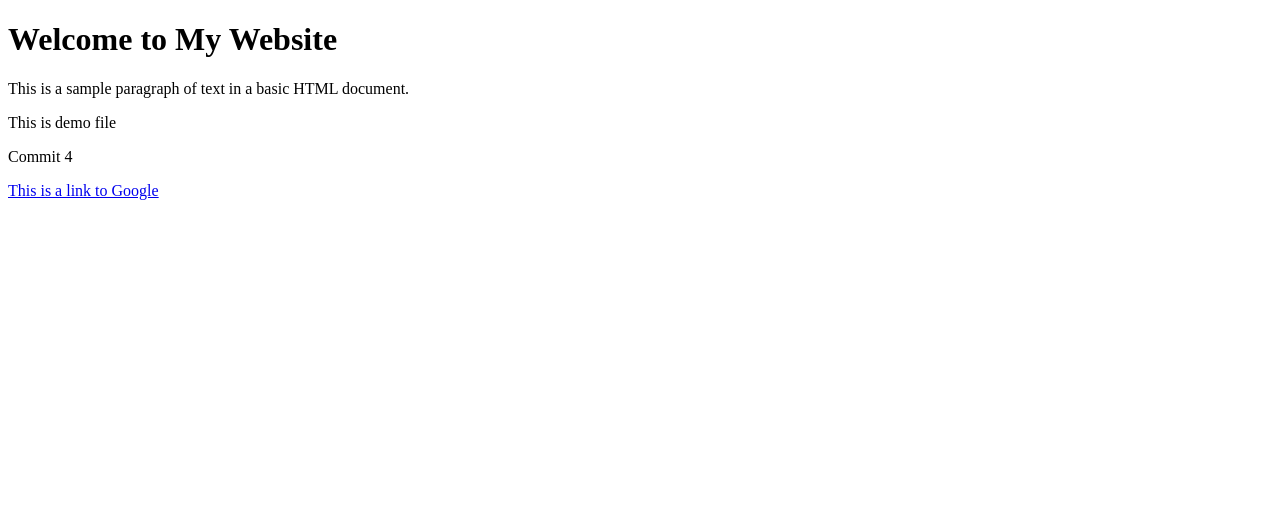
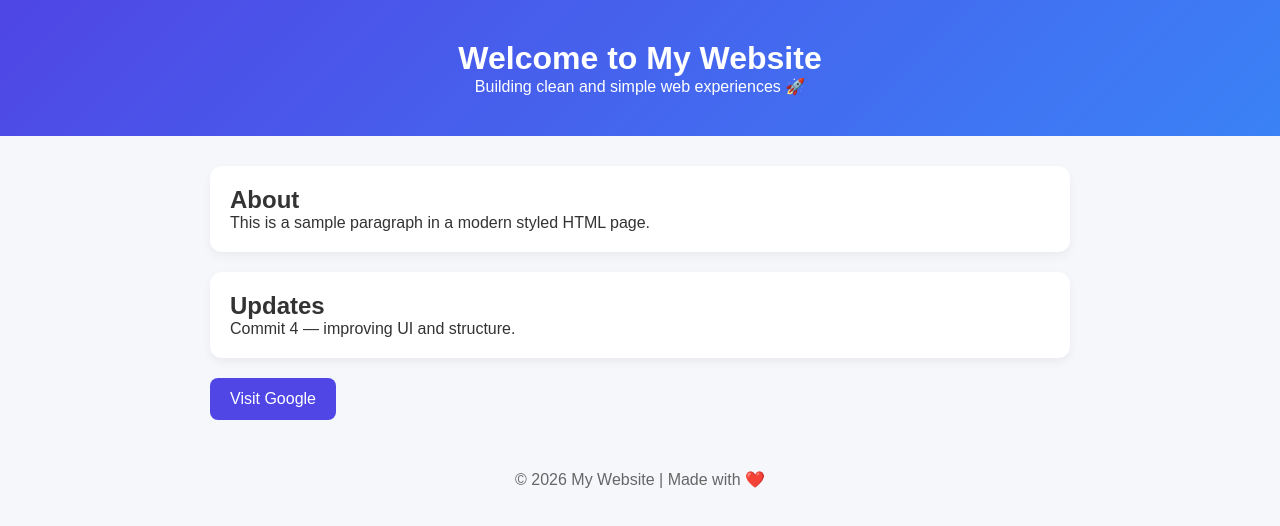
Before and after one commit to kunwarabhi7/git, a plain HTML site: page index.html in a window 1280 px wide. Drawn offline with Linux system fonts and the light colour scheme.

Commit message:
added styles

```diff
--- a/index.html
+++ b/index.html
@@ -3,16 +3,37 @@
 <head>
     <meta charset="UTF-8">
     <meta name="viewport" content="width=device-width, initial-scale=1.0">
-    <title>Git Sample Page</title>
+    <title>My Modern Website</title>
+
+    <!-- CSS Link -->
+    <link rel="stylesheet" href="style.css">
 </head>
 <body>
 
-    <h1>Welcome to My Website</h1>
-    <p>This is a sample paragraph of text in a basic HTML document.</p>
-    <p>This is demo file</p>
-    <p>Commit 4</p>
+    <header class="header">
+        <h1>Welcome to My Website</h1>
+        <p>Building clean and simple web experiences 🚀</p>
+    </header>
 
-    <a href="https://google.com">This is a link to Google</a>
+    <main class="container">
+        <section class="card">
+            <h2>About</h2>
+            <p>This is a sample paragraph in a modern styled HTML page.</p>
+        </section>
+
+        <section class="card">
+            <h2>Updates</h2>
+            <p>Commit 4 — improving UI and structure.</p>
+        </section>
+
+        <a class="btn" href="https://google.com" target="_blank">
+            Visit Google
+        </a>
+    </main>
+
+    <footer class="footer">
+        <p>© 2026 My Website | Made with ❤️</p>
+    </footer>
 
 </body>
 </html>
--- /dev/null
+++ b/style.css
@@ -0,0 +1,60 @@
+/* Reset */
+* {
+    margin: 0;
+    padding: 0;
+    box-sizing: border-box;
+}
+
+/* Body */
+body {
+    font-family: Arial, sans-serif;
+    background: #f5f7fa;
+    color: #333;
+}
+
+/* Header */
+.header {
+    background: linear-gradient(135deg, #4f46e5, #3b82f6);
+    color: white;
+    text-align: center;
+    padding: 40px 20px;
+}
+
+/* Container */
+.container {
+    max-width: 900px;
+    margin: 30px auto;
+    padding: 0 20px;
+}
+
+/* Card */
+.card {
+    background: white;
+    padding: 20px;
+    margin-bottom: 20px;
+    border-radius: 12px;
+    box-shadow: 0 4px 10px rgba(0,0,0,0.05);
+}
+
+/* Button */
+.btn {
+    display: inline-block;
+    text-decoration: none;
+    background: #4f46e5;
+    color: white;
+    padding: 12px 20px;
+    border-radius: 8px;
+    transition: 0.3s;
+}
+
+.btn:hover {
+    background: #3730a3;
+}
+
+/* Footer */
+.footer {
+    text-align: center;
+    padding: 20px;
+    margin-top: 30px;
+    color: #666;
+}
```
